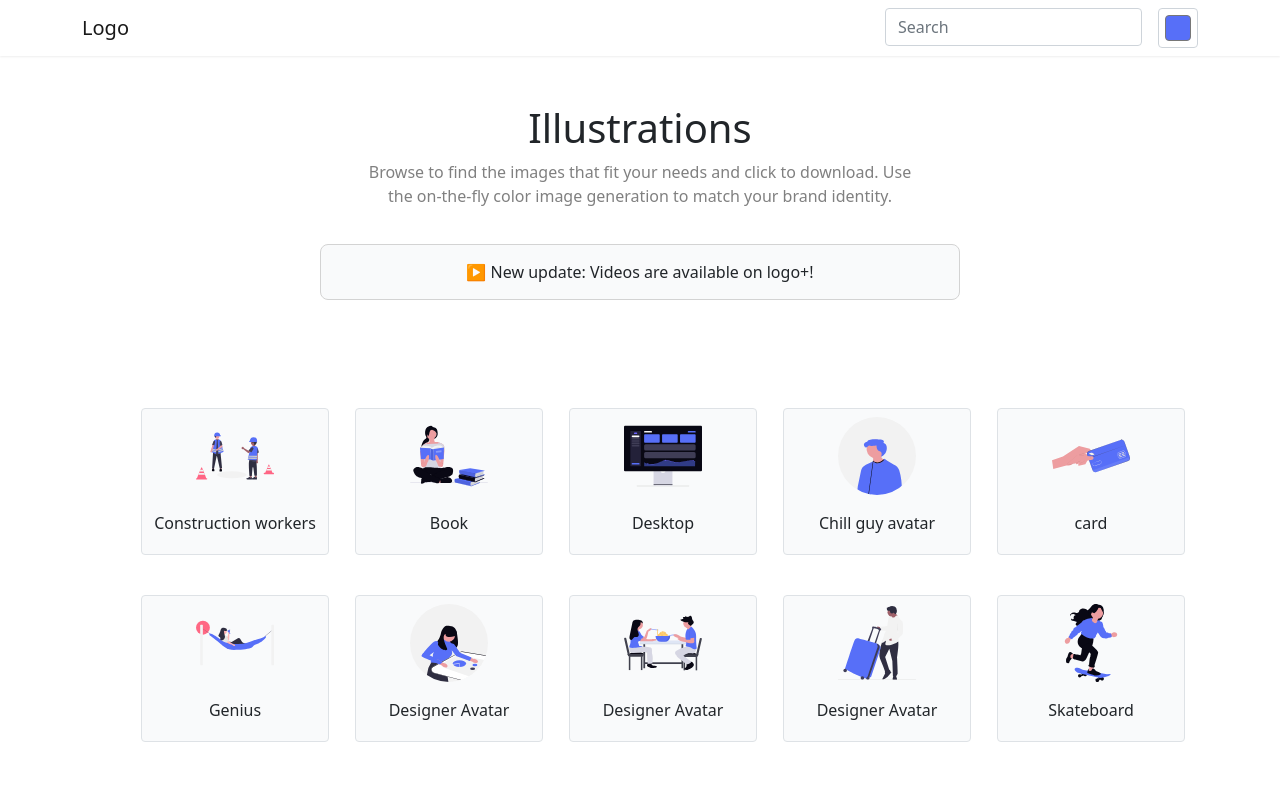
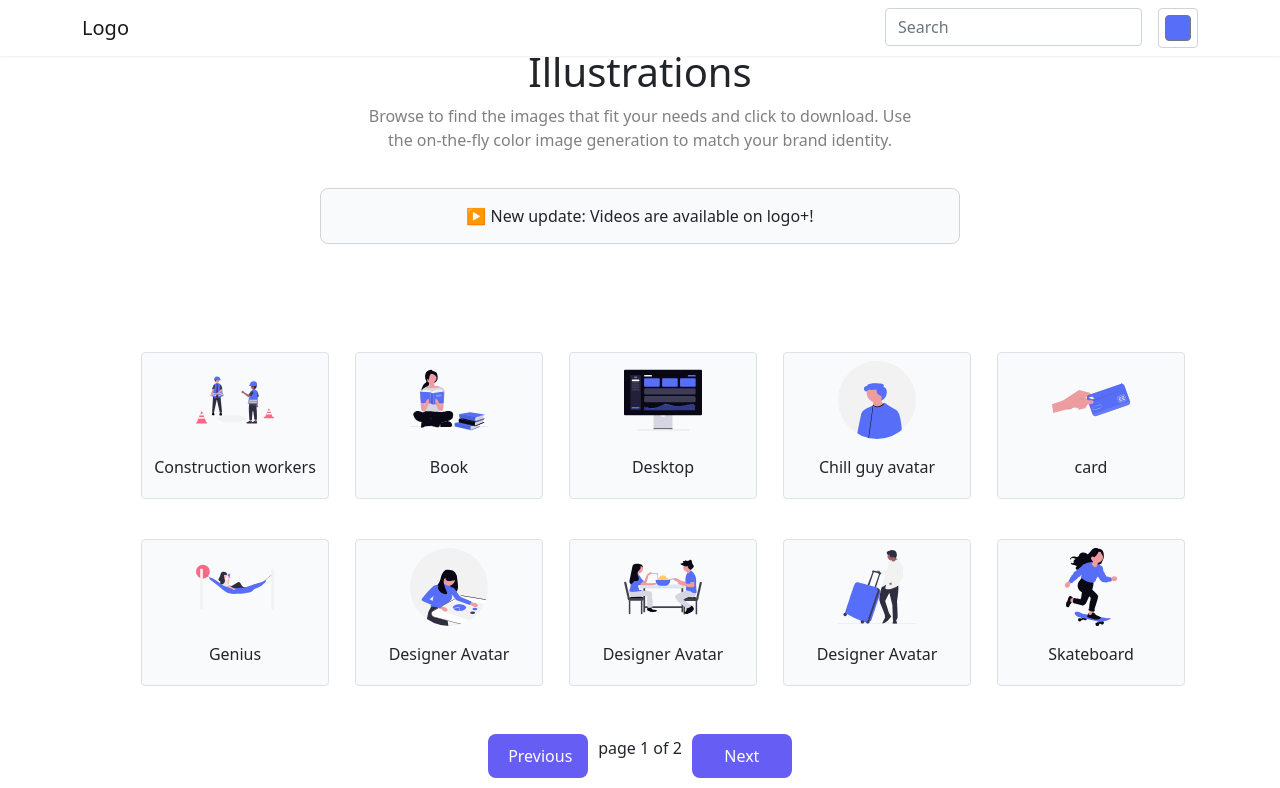
Before and after one commit to ascinate/infographic, a Next.js app: page / in a window 1280 px wide. Shown: the top 788 px of the page. Built offline with nearby package versions, Linux system fonts and the light colour scheme.

Commit message:
navbar fixed

```diff
--- a/src/app/globals.css
+++ b/src/app/globals.css
@@ -44,7 +44,8 @@ a {
   --primary-card: #f9fafb;
 }
 .nav-bg{
-  position: sticky;
+  position: fixed;
+  width: 100%;
   top: 0;
   box-shadow: rgba(0, 0, 0, 0.07) 0px 1px 2px 0px;
   background-color: rgba(255, 255, 255, 0.5);
```
